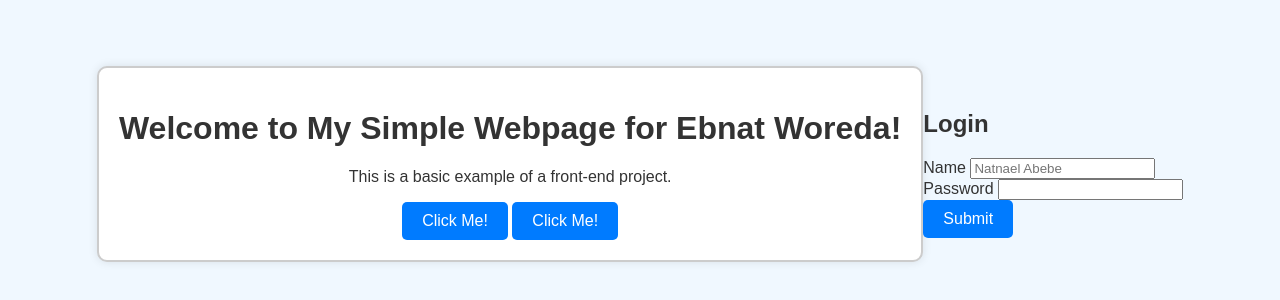
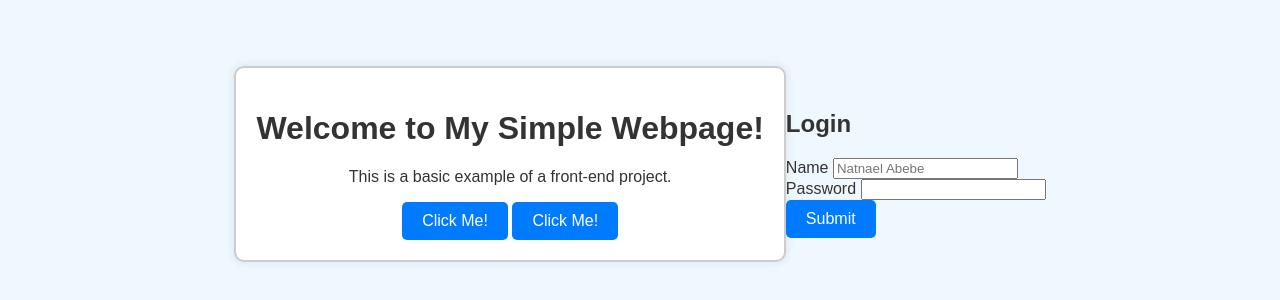
Before and after one commit to Dawithabte31/simple-webpage, a plain HTML site: page index.html in a window 1280 px wide. Shown: the part 236-536 px from the top of the page. Drawn offline with Linux system fonts and the light colour scheme.

Commit message:
Revert "Edit the heading"
This reverts commit 892c4b0fed75d2a4443eb5c0dcf508df7372730c.

```diff
--- a/index.html
+++ b/index.html
@@ -10,7 +10,7 @@
 </head>
 <body>
     <div class="container">
-        <h1>Welcome to My Simple Webpage for Ebnat Woreda!</h1>
+        <h1>Welcome to My Simple Webpage!</h1>
         <p>This is a basic example of a front-end project.</p>
         <button id="actionButton">Click Me!</button>
         <button id="actionButton">Click Me!</button>
```
